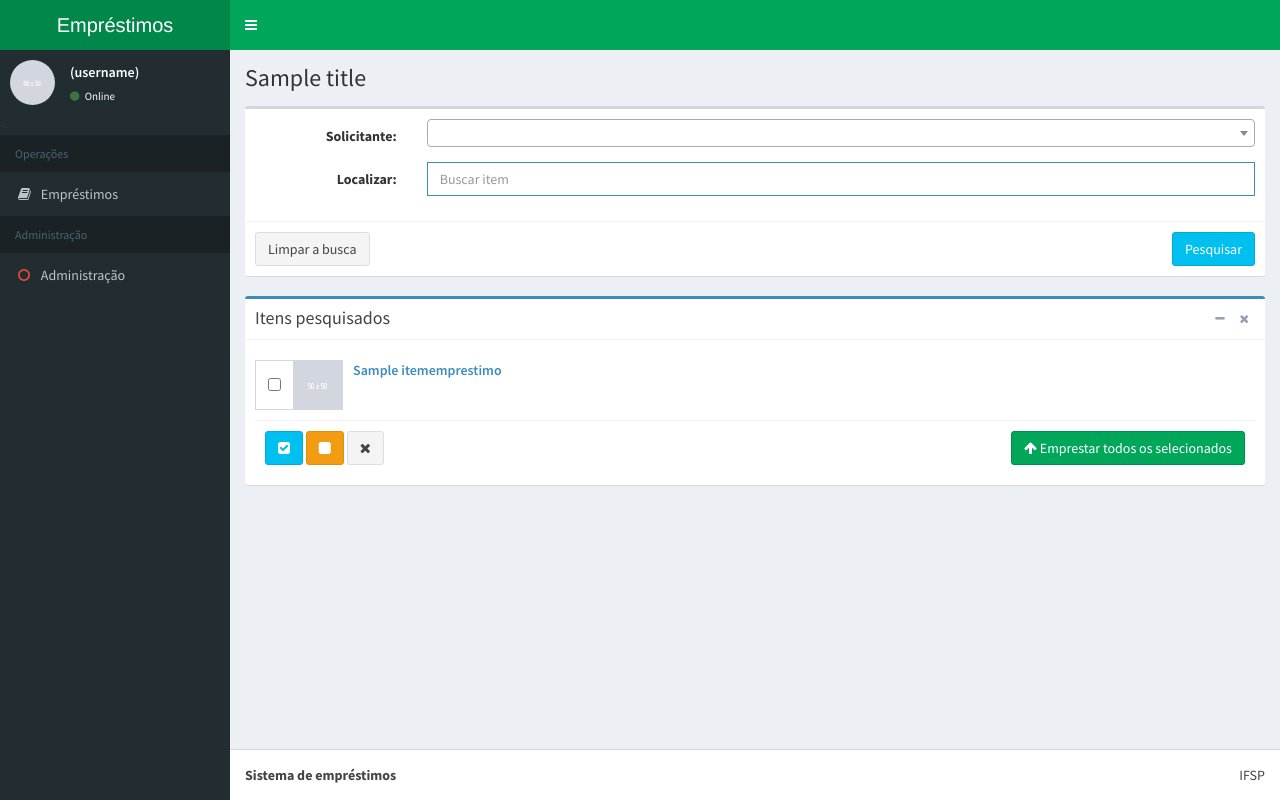
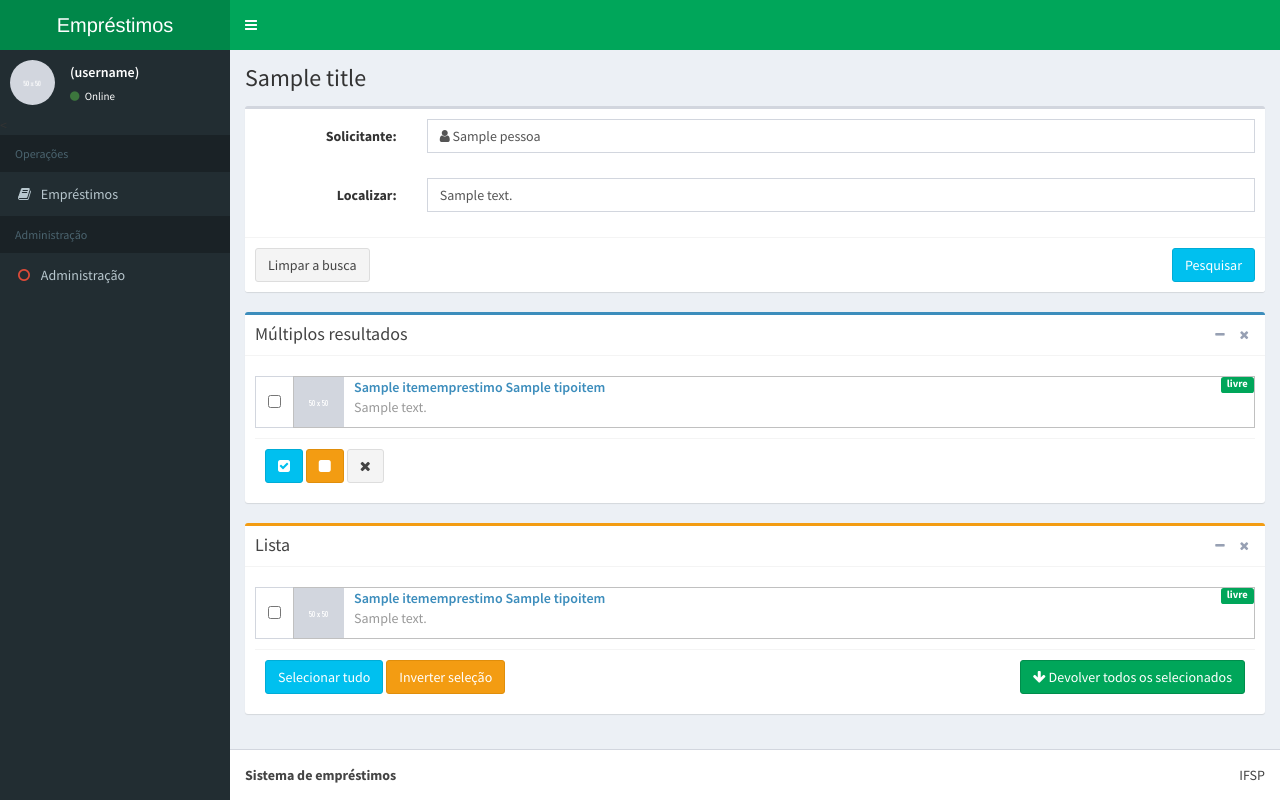
Before and after one commit to TiagoDGomes/emprestimos, a Django app: template core/templates/emprestimos.html in a window 1280 px wide. Run offline with Django 3.2, Linux system fonts and the light colour scheme; tables that the repository leaves empty hold one stand-in row (values such as "Sample post"); the template is opened without the code that fills it: values that come from a table or form of the project are taken from there, most other values are stand-ins (such as "Sample title", 1, 10 or a date in 2020); some libraries are stand-ins or nearby versions.

Commit message:
histórico de pesquisa

```diff
--- a/core/admin.py
+++ b/core/admin.py
@@ -1,6 +1,7 @@
 from django.contrib import admin
-from .models import Pessoa, Emprestimo, ItemEmprestimo
+from .models import Pessoa, Emprestimo, TipoItem, ItemEmprestimo
 
 admin.site.register(Pessoa)
+admin.site.register(TipoItem)
 admin.site.register(ItemEmprestimo)
 admin.site.register(Emprestimo)
--- a/core/models.py
+++ b/core/models.py
@@ -1,38 +1,83 @@
 from django.db import models
 from localflavor.br.forms import BRCPFField
-
+import datetime
 
 class Pessoa(models.Model):
     nome = models.CharField(max_length=125)
     cpf = BRCPFField()
-    matricula = models.CharField(
-        max_length=35, unique=True, null=True, blank=True)
+    matricula = models.CharField(max_length=35, unique=True, null=True, blank=True)
 
     def __str__(self):
         return self.nome
 
 
-class ItemEmprestimo(models.Model):
+class TipoItem(models.Model):
     nome = models.CharField(max_length=255)
-
+    descricao = models.TextField(null=True, blank=True,)
+    horas_utilizacao_padrao = models.IntegerField(null=True, blank=True)
     class Meta:
-        verbose_name = 'Item para empréstimo'
-        verbose_name_plural = 'Itens para empréstimo'
+        verbose_name = 'tipo de item para empréstimo'
+        verbose_name_plural = 'tipos de item para empréstimo'
 
     def __str__(self):
         return self.nome
 
 
+STATUS = {
+    'desconhecido': (0, 'desconhecido', 'default' ),
+    'emprestado': (-1, 'emprestado', 'warning'),
+    'atrasado': (-2, 'atrasado', 'danger'),
+    'perdido': (-3, 'perdido', 'danger'),
+    'quebrado': (-4, 'quebrado', 'danger'),
+    'livre': (1, 'livre', 'success')
+}
+
+
+class ItemEmprestimo(models.Model):
+    nome = models.CharField(max_length=255)
+    codigo = models.CharField(max_length=50, unique=True, null=True, blank=True)
+    observacoes = models.TextField(null=True, blank=True)
+    tipo = models.ForeignKey(TipoItem, null=True, blank=True, on_delete=models.CASCADE)
+    horas_utilizacao_limite = models.IntegerField(null=True, blank=True)
+
+    class Meta:
+        verbose_name = 'item para empréstimo'
+        verbose_name_plural = 'itens para empréstimo'
+
+    def __str__(self):
+        return self.nome
+
+    def reservar(self, pessoa_responsavel, data_retirada_programada, data_devolucao_programada=None, observacoes='', retirada_na_hora=False):
+        pass
+
+    @property
+    def status(self):
+        return STATUS['livre']
+
+    @property
+    def historico(self):
+        return None
+
+
 class Emprestimo(models.Model):
     item = models.ForeignKey(ItemEmprestimo, on_delete=models.CASCADE)
-    pessoa_responsavel = models.ForeignKey(
-        Pessoa, on_delete=models.CASCADE, related_name='responsavel')
-    pessoa_retirada = models.ForeignKey(
-        Pessoa, null=True, blank=True, on_delete=models.CASCADE, related_name='pessoa_retirada')
+    pessoa_responsavel = models.ForeignKey(Pessoa, on_delete=models.CASCADE, related_name='responsavel')
+    pessoa_retirada = models.ForeignKey(Pessoa, null=True, blank=True, on_delete=models.CASCADE, related_name='pessoa_retirada')
     data_retirada_programada = models.DateTimeField(null=True, blank=True)
     data_devolucao_programada = models.DateTimeField(null=True, blank=True)
     data_retirada = models.DateTimeField(null=True, blank=True)
     data_devolucao = models.DateTimeField(null=True, blank=True)
 
+    class Meta:
+        verbose_name = 'empréstimo registrado'
+        verbose_name_plural = 'empréstimos registrados'
+
     def __str__(self):
-        return "{item} por {nome} em {data}".format(item=self.item.nome,nome=self.pessoa_responsavel.nome, data=self.data_retirada_programada)
+        return "{item} por {nome} em {data}".format(item=self.item.nome, nome=self.pessoa_responsavel.nome, data=self.data_retirada_programada)
+
+
+    def fazer_retirada(self, pessoa_retirada, data_retirada=datetime.datetime.now, observacoes=''):
+        pass
+
+    def fazer_devolucao(self, data_devolucao=datetime.datetime.now, observacoes=''):
+        pass
--- a/core/templates/emprestimos.html
+++ b/core/templates/emprestimos.html
@@ -1,6 +1,5 @@
 {% extends "base.html" %}{% load static %}
 {% block content %}
-
 
 <div class="row">
     <div class="col col-sm-12">
@@ -9,22 +8,33 @@
                 <div class="box-body">
                     <div class="form-group">
                         <label for="solicitante" class="col-sm-2 control-label">Solicitante:</label>
+
                         <div class="col-sm-10">
-                            <select name="p" id="pessoa_pesquisada" class="select2 form-control " style="width: 100%;">
+                            {% if not pessoa_pesquisada %}
+                            <select name="p" id="pessoa_pesquisada" class="select2 form-control " style="width: 60%;">
 
-                            </select>
+                            </select>&nbsp;
+                            <a href="#">Cadastrar uma nova pessoa</a>
+                            {% else %}
+                                <p class="form-control">
+                                        <i class="fa fa-user"></i>
+                                    {{ pessoa_pesquisada.nome }} <!--<a href="{%url 'emprestimos' %}"><i class="fa fa-times"></i></a>-->
+                                    <input type="hidden" name="p" value="{{ pessoa_pesquisada.id }}">
+                                </p>
+                            {% endif %}
                         </div>
                     </div>
                     <div class="form-group">
                         <label for="busca" class="col-sm-2 control-label">Localizar:</label>
                         <div class="col-sm-10">
-                            <input tabindex="1" type="text" class="form-control" name="ip" id="item_pesquisado"
-                                placeholder="Buscar item" autofocus>
+                            <input type="text" class="form-control" onfocus="this.select();" onmouseup="return false;" name="ip" id="item_pesquisado"
+                                placeholder="Buscar item" autofocus value="{{item_pesquisado_texto}}">
+                            <input type="hidden" name="h" value="{{ historico_pesquisa_texto }}">
                         </div>
                     </div>
                 </div>
                 <div class="box-footer">
-                    <button type="submit" class="btn btn-default">Limpar a busca</button>
+                    <a href="{%url 'emprestimos' %}" class="btn btn-default">Limpar a busca</a>
                     <button type="submit" class="btn btn-info pull-right">Pesquisar</button>
                 </div>
             </div>
@@ -33,6 +43,41 @@
     </div>
 </div>
 
-{% include "part_resultados_busca.html" with itens_pesquisados=itens_pesquisados  %}
+<script>
+
+    document.addEventListener('DOMContentLoaded', function () {
+        $('#pessoa_pesquisada').select2({
+            minimumInputLength: 2,
+            ajax: {
+                url: '{% url "pessoa_json" %}',
+                dataType: 'json',
+                type: "GET",
+                quietMillis: 50,
+                data: function (palavra) {
+                    return {
+                        palavra: palavra
+                    };
+                },
+                processResults: function (data) {
+                    return {
+                        results: $.map(data, function (result) {
+                            return {
+                                text: result.fields.nome,
+                                slug: result.fields.cpf,
+                                id: result.pk
+                            }
+                        })
+                    };
+                }
+            }
+        });
+    });
+
+</script>
+
+
+
+
+{% include "part_resultados_busca.html" with itens_da_pesquisa=itens_da_pesquisa %}
 
 {% endblock content %}
--- a/core/templates/part_busca_item.html
+++ b/core/templates/part_busca_item.html
@@ -1,20 +1,20 @@
 {% load static %}
 <div class="input-group">
     <span class="input-group-addon">
-        <input type="checkbox">
+        <input type="checkbox" class="item_pesquisado" id="item_pesquisado[{{ item.id }}]" data-itemid="{{ item.id }}" >
     </span>
-    <div class="with-border">
+    <div class="with-border" style="border: 1px solid silver; overflow: auto; ">
         <div class="product-img">
             <img src="{% static 'img/default-50x50.gif' %}" alt="{{ item.nome }}">
         </div>
         <div class="product-info">
-            <a data-toggle="modal" data-target="#modal-default" href="javascript:void(0)" class="product-title"
+            <a data-toggle="modal" style="overflow: scroll" data-target="#modal-default" href="javascript:void(0)" class="product-title"
                 data-unsp-sanitized="clean">{{ item.nome }}
-                {{ item.tipo }}
-                <span class="label label-warning pull-right">{{ item.status }}</span></a>
-            <span class="product-description">
-                {{ item.descricao }}
-            </span>
+                {{ item.tipo|default:'' }}
+                <span class="label label-{{ item.status.2 }} pull-right">{{ item.status.1 }}</span></a>
+            <p class="product-description" style="white-space: initial">
+                {{ item.tipo.descricao }}
+            </p>
         </div>
     </div>
 </div>
--- a/core/templates/part_resultados_busca.html
+++ b/core/templates/part_resultados_busca.html
@@ -1,8 +1,8 @@
 
-{% if itens_pesquisados %}
+{% if itens_da_pesquisa %}
 <div class="box box-primary">
     <div class="box-header with-border">
-        <h3 class="box-title" data-unsp-sanitized="clean">Itens pesquisados</h3>
+        <h3 class="box-title" data-unsp-sanitized="clean">Múltiplos resultados</h3>
         <div class="box-tools pull-right">
             <button type="button" class="btn btn-box-tool" data-widget="collapse"><i class="fa fa-minus"></i>
             </button>
@@ -12,7 +12,7 @@
     <!-- /.box-header -->
     <div class="box-body">
         <ul class="products-list product-list-in-box">
-            {% for item in itens_pesquisados %}
+            {% for item in itens_da_pesquisa %}
 
             <li class="item">
 
@@ -26,10 +26,47 @@
             <button type="submit" class="btn btn-info"><i class="fa fa-check-square "></i></button>
             <button type="submit" class="btn btn-warning"><i class="fa fa-square "></i></button>
             <button type="submit" class="btn btn-default"><i class="fa fa-times "></i></button>
-            <button type="submit" class="btn btn-success pull-right"><i class="fa fa-arrow-up"></i> Emprestar todos os selecionados</button>
         </div>
     </div>
 </div>
+
+{% endif %}
+
+{% if itens_historico_pesquisa %}
+
+<div class="box box-warning">
+        <div class="box-header with-border">
+            <h3 class="box-title" data-unsp-sanitized="clean">Lista</h3>
+
+            <div class="box-tools pull-right">
+                <button type="button" class="btn btn-box-tool" data-widget="collapse"><i class="fa fa-minus"></i>
+                </button>
+                <button type="button" class="btn btn-box-tool" data-widget="remove"><i class="fa fa-times"></i></button>
+            </div>
+        </div>
+        <!-- /.box-header -->
+        <div class="box-body">
+            <ul class="products-list product-list-in-box">
+
+                {% for item in itens_historico_pesquisa %}
+
+                <li class="item">
+
+                    {% include "part_busca_item.html" %}
+
+                </li>
+
+                {% endfor %}
+
+            </ul>
+            <div class="box-footer">
+                <button type="submit" class="btn btn-info">Selecionar tudo</button>
+                <button type="submit" class="btn btn-warning">Inverter seleção</button>
+                <button type="submit" class="btn btn-success pull-right"><i class="fa fa-arrow-down"></i> Devolver todos os selecionados</button>
+            </div>
+        </div>
+
+    </div>
 
 {% endif %}
 
```
Also changed, not shown: core/templates/base.html (+7 -31 lines), core/views.py (+35 -3 lines), core/migrations/0002_auto_20181005_1027.py (added), core/migrations/0003_auto_20181005_1047.py (added).
